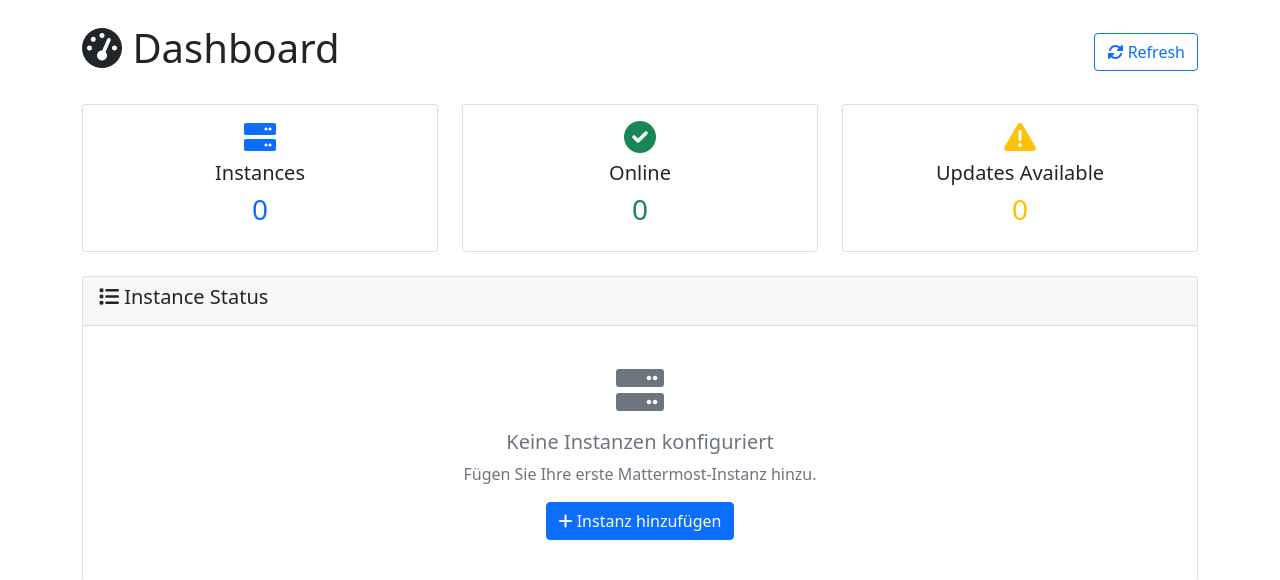
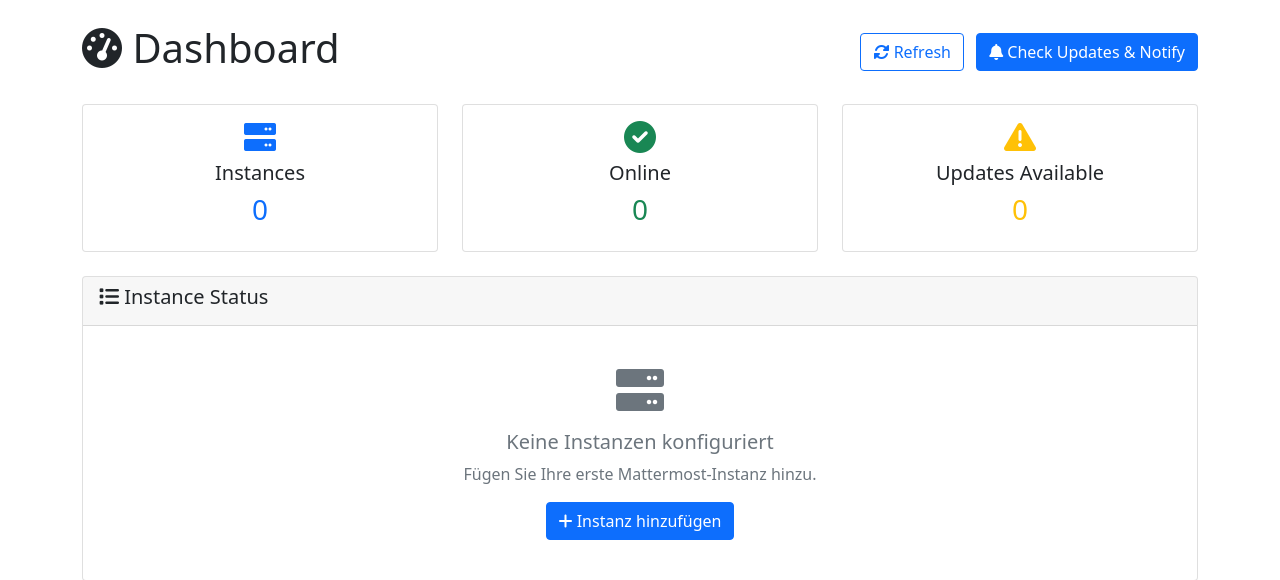
Before and after one commit to elpatron68/mattermost-update-notifier, a Flask app: template templates/dashboard.html in a window 1280 px wide. Shown: the part 56-636 px from the top of the page. Run offline with Flask 3, Linux system fonts and the light colour scheme; the template is opened without the code that fills it, so the values that code supplies are empty; the visitor is signed in with stand-in values (Sample User, id 1).

Commit message:
Fix Mattermost-Benachrichtigungen: JSON-Encoding, Update-Checker standardmäßig, manueller Check im Dashboard
Co-authored-by: Cursor <cursoragent@cursor.com>

```diff
--- a/docker-compose.yml
+++ b/docker-compose.yml
@@ -37,5 +37,3 @@ services:
     environment:
       - PYTHONUNBUFFERED=1
     command: python main.py
-    profiles:
-      - checker  # Use 'docker-compose --profile checker up' to run this service
--- a/templates/dashboard.html
+++ b/templates/dashboard.html
@@ -6,8 +6,11 @@
 <div class="d-flex justify-content-between align-items-center mb-4">
     <h1><i class="fas fa-tachometer-alt"></i> {{ _('Dashboard') }}</h1>
     <div>
-        <button class="btn btn-outline-primary" onclick="refreshStatus()">
+        <button class="btn btn-outline-primary me-2" onclick="refreshStatus()">
             <i class="fas fa-sync-alt"></i> {{ _('Refresh') }}
+        </button>
+        <button class="btn btn-primary" onclick="checkUpdates()">
+            <i class="fas fa-bell"></i> {{ _('Check Updates & Notify') }}
         </button>
     </div>
 </div>
@@ -152,6 +155,28 @@
 
 {% block scripts %}
 <script>
+function checkUpdates() {
+    const btn = document.querySelector('button[onclick="checkUpdates()"]');
+    if (!btn) return;
+    const originalHtml = btn.innerHTML;
+    btn.innerHTML = '<i class="fas fa-spinner fa-spin"></i> Prüfe...';
+    btn.disabled = true;
+
+    fetch('/api/check-updates', { method: 'POST' })
+        .then(response => {
+            if (!response.ok) {
+                return response.text().then(() => { throw new Error('Update-Prüfung fehlgeschlagen'); });
+            }
+            window.location.href = '/';
+        })
+        .catch(error => {
+            console.error('Error:', error);
+            btn.innerHTML = originalHtml;
+            btn.disabled = false;
+            alert('Fehler beim Auslösen der Update-Prüfung: ' + error.message);
+        });
+}
+
 function refreshStatus() {
     const button = event.target;
     const originalText = button.innerHTML;
--- a/webapp.py
+++ b/webapp.py
@@ -91,6 +91,8 @@ def translate_text(text, lang=None):
             'Go to a channel → Channel Info → Integrations': 'Gehen Sie zu einem Channel → Channel Info → Integrations',
             'Click "Incoming Webhooks" → "Add Incoming Webhook"': 'Klicken Sie auf "Incoming Webhooks" → "Add Incoming Webhook"',
             'Copy the generated webhook URL': 'Kopieren Sie die generierte Webhook-URL',
+            'Update check completed. Notifications have been sent.': 'Update-Prüfung durchgeführt. Benachrichtigungen wurden gesendet.',
+            'Check Updates & Notify': 'Updates prüfen & Benachrichtigen',
         },
         'en': {
             'Dashboard': 'Dashboard',
@@ -142,6 +144,8 @@ def translate_text(text, lang=None):
             'Go to a channel → Channel Info → Integrations': 'Go to a channel → Channel Info → Integrations',
             'Click "Incoming Webhooks" → "Add Incoming Webhook"': 'Click "Incoming Webhooks" → "Add Incoming Webhook"',
             'Copy the generated webhook URL': 'Copy the generated webhook URL',
+            'Update check completed. Notifications have been sent.': 'Update check completed. Notifications have been sent.',
+            'Check Updates & Notify': 'Check Updates & Notify',
         }
     }
 
@@ -435,6 +439,20 @@ def delete_instance(index):
 
     return redirect(url_for('instances'))
 
+@app.route('/api/check-updates', methods=['POST'])
+@require_auth
+def trigger_update_check():
+    """Manually trigger update check and send Mattermost notifications"""
+    try:
+        from main import timer_thread
+        timer_thread()
+        flash(_('Update check completed. Notifications have been sent.'), 'success')
+        return redirect(url_for('index'))
+    except Exception as e:
+        logging.error(f'Error during manual update check: {e}')
+        flash(f'Fehler bei der Update-Prüfung: {str(e)}', 'error')
+        return redirect(url_for('index'))
+
 @app.route('/api/status')
 @require_auth
 def api_status():
```
Also changed, not shown: main.py (+3 -5 lines).
